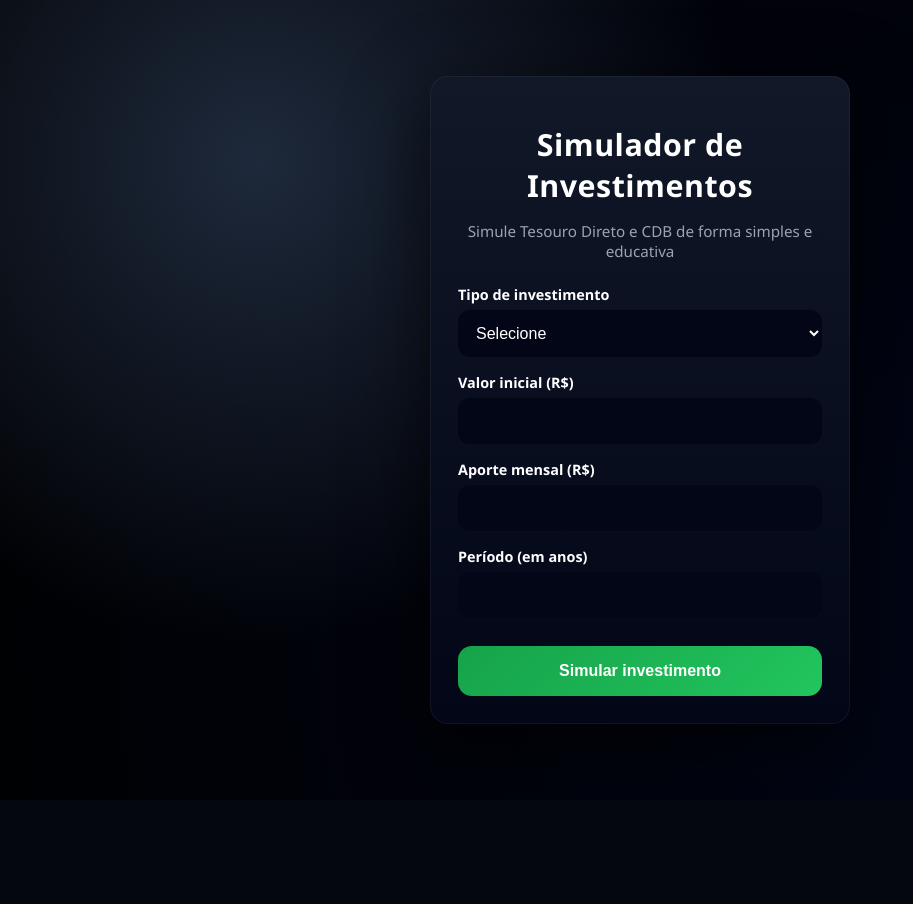
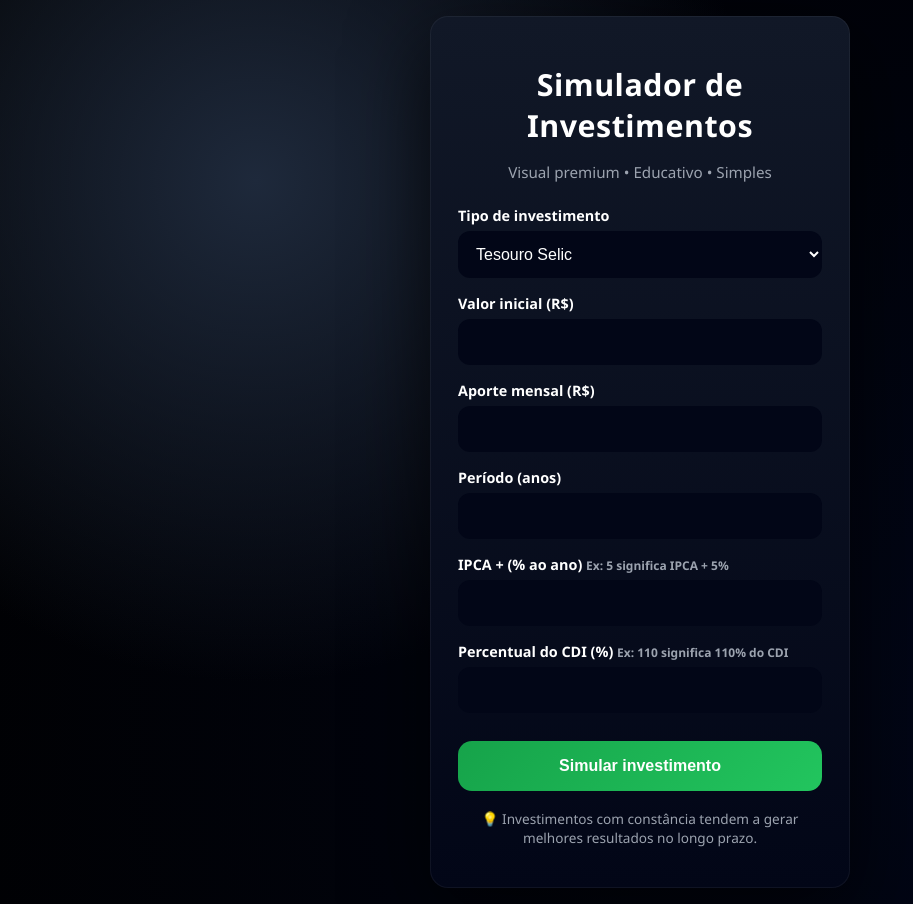
Before and after one commit to brandaoyan19-dotcom/Simulador-investimentos-flask, a Flask app: page / in a window 1280 px wide. Shown: the whole page, without its empty margins (0-913 px from the left). Before the commit the page ends 800 px from the top, so only its background shows below. Run offline with Flask 3, Linux system fonts and the light colour scheme.

Commit message:
AGORA PRECISA IR

```diff
--- a/templates/index.html
+++ b/templates/index.html
@@ -3,84 +3,66 @@
 <head>
   <meta charset="UTF-8">
   <title>Simulador de Investimentos</title>
+  <meta name="viewport" content="width=device-width, initial-scale=1.0">
+  <link rel="stylesheet" href="/static/style.css">
+</head>
 
-  <!-- RESPONSIVIDADE -->
-  <meta name="viewport" content="width=device-width, initial-scale=1.0">
+<body>
+  <div class="container">
 
-  <!-- CSS -->
-  <link rel="stylesheet" href="{{ url_for('static', filename='style.css') }}">
-</head>
-<body>
+    <h1>Simulador de Investimentos</h1>
+    <p class="subtitle">Visual premium • Educativo • Simples</p>
 
-  <div class="container">
-    <h1>Simulador de Investimentos</h1>
-    <p class="subtitle">
-      Simule Tesouro Direto e CDB de forma simples e educativa
-    </p>
-
-    <!-- FORMULÁRIO -->
-    <form method="POST">
+    <form method="post">
 
       <label>Tipo de investimento</label>
-      <select name="tipo" required>
-        <option value="">Selecione</option>
+      <select name="investimento" required>
         <option value="selic">Tesouro Selic</option>
         <option value="ipca">Tesouro IPCA+</option>
         <option value="cdb">CDB</option>
       </select>
 
       <label>Valor inicial (R$)</label>
-      <input type="number" name="valor_inicial" step="0.01" required>
+      <input type="number" name="valor_inicial" required>
 
       <label>Aporte mensal (R$)</label>
-      <input type="number" name="aporte" step="0.01" required>
+      <input type="number" name="aporte_mensal" required>
 
-      <label>Período (em anos)</label>
+      <label>Período (anos)</label>
       <input type="number" name="anos" required>
 
-      <!-- IPCA EXTRA -->
-      {% if mostrar_ipca_extra %}
       <label>
         IPCA + (% ao ano)
-        <small style="color:#9ca3af;">ex: 5 significa IPCA + 5%</small>
+        <small style="color:#9ca3af;">Ex: 5 significa IPCA + 5%</small>
       </label>
-      <input type="number" name="ipca_extra" step="0.01" required>
-      {% endif %}
+      <input type="number" name="adicional_ipca" step="0.01">
 
-      <!-- CDI EXTRA -->
-      {% if mostrar_cdi %}
       <label>
         Percentual do CDI (%)
-        <small style="color:#9ca3af;">ex: 110 significa 110% do CDI</small>
+        <small style="color:#9ca3af;">Ex: 110 significa 110% do CDI</small>
       </label>
-      <input type="number" name="cdi_percentual" step="0.01" required>
-      {% endif %}
+      <input type="number" name="percentual_cdi" step="0.01">
 
       <button type="submit">Simular investimento</button>
     </form>
 
-    <!-- RESULTADO -->
     {% if resultado %}
     <div class="card">
+      <h2>{{ resultado.nome }}</h2>
 
-      <p><strong>Total investido:</strong> R$ {{ resultado.total_investido }}</p>
+      <p><strong>Valor investido:</strong> R$ {{ resultado.investido }}</p>
+      <p><strong>Valor final:</strong> R$ {{ resultado.montante }}</p>
+      <p><strong>Rendimento:</strong> R$ {{ resultado.rendimento }}</p>
+      <p><strong>Ganho percentual:</strong> {{ resultado.percentual }}%</p>
 
-      <p><strong>Valor final:</strong> R$ {{ resultado.total_final }}</p>
-
-      <p><strong>Rendimento:</strong> {{ resultado.percentual }}%</p>
-
-      <p class="value">
-        {{ resultado.decisao }}
-      </p>
-
-      <p class="exemplo">
-        {{ resultado.exemplo }}
-      </p>
-
+      <div class="vale">{{ resultado.vale }}</div>
     </div>
     {% endif %}
 
+    <p class="exemplo">
+      💡 Investimentos com constância tendem a gerar melhores resultados no longo prazo.
+    </p>
+
   </div>
-
 </body>
 </html>
```
